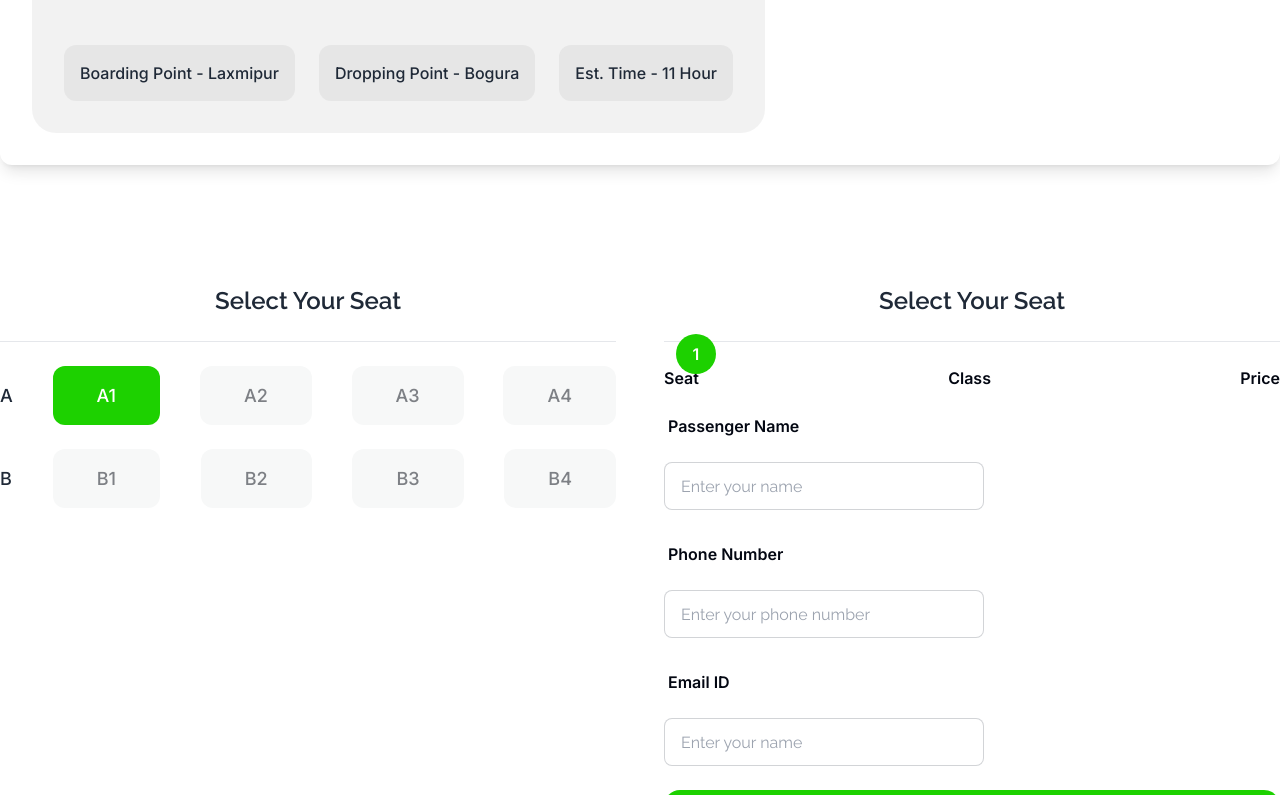
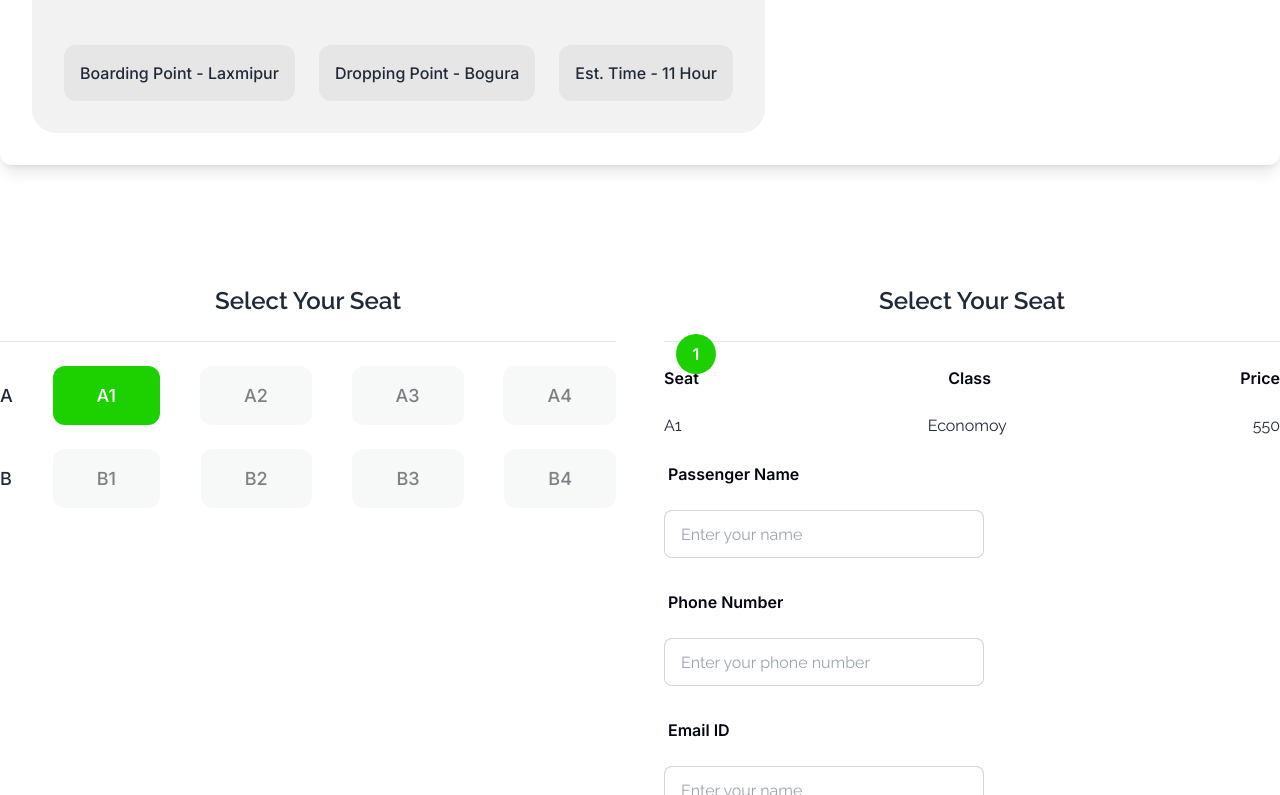
Before and after one commit to kaziabulhasib/b9a5-smart-ticketing, a plain HTML site: page index.html in a window 1280 px wide. Both pictures are taken after a click on the button "A1". Shown: the part 2193-2988 px from the top of the page. Drawn offline with nearby package versions, Linux system fonts and the light colour scheme.

Commit message:
ticket number and price display

```diff
--- a/Script/script.js
+++ b/Script/script.js
@@ -2,11 +2,12 @@ function goToSection() {
   window.location.href = "#ph-paribahan";
 }
 
-// but click event
+// button click event
 
 const bookButtons = document.getElementsByClassName("seat-button");
 let setBookCount = 0;
 let seatLeft = 40;
+let bookDetailsContainer = document.getElementById("book-details-container");
 
 for (const bookButton of bookButtons) {
   bookButton.addEventListener("click", function () {
@@ -14,11 +15,26 @@ for (const bookButton of bookButtons) {
     bookButton.style.color = "white";
     bookButton.disabled = true;
 
-    // seting the value of seat book count
+    // seting the value of seat book count & seat left
     setBookCount++;
-    console.log(setBookCount);
+    // console.log(setBookCount);
     document.getElementById("seat-book-count").innerText = setBookCount;
     seatLeft--;
     document.getElementById("seat-left").innerText = seatLeft;
+
+    // adding book details in the container
+    const div = document.createElement("div");
+    const p1 = document.createElement("p");
+    const p2 = document.createElement("p");
+    const p3 = document.createElement("p");
+    p1.innerText = bookButton.innerText;
+    p2.innerText = "Economoy";
+    p3.innerText = "550";
+    div.appendChild(p1);
+    div.appendChild(p2);
+    div.appendChild(p3);
+    div.setAttribute("class", "seat-class-price");
+
+    bookDetailsContainer.appendChild(div);
   });
 }
--- a/index.html
+++ b/index.html
@@ -235,7 +235,7 @@
             <h1 class="text-2xl font-semibold my-6">Select Your Seat</h1>
             <hr />
             <!-- js part  -->
-            <div>
+            <div id="book-details-container">
               <!-- seat table  -->
               <div class="seat-class-container relative">
                 <div class="seat-class-price">
```
